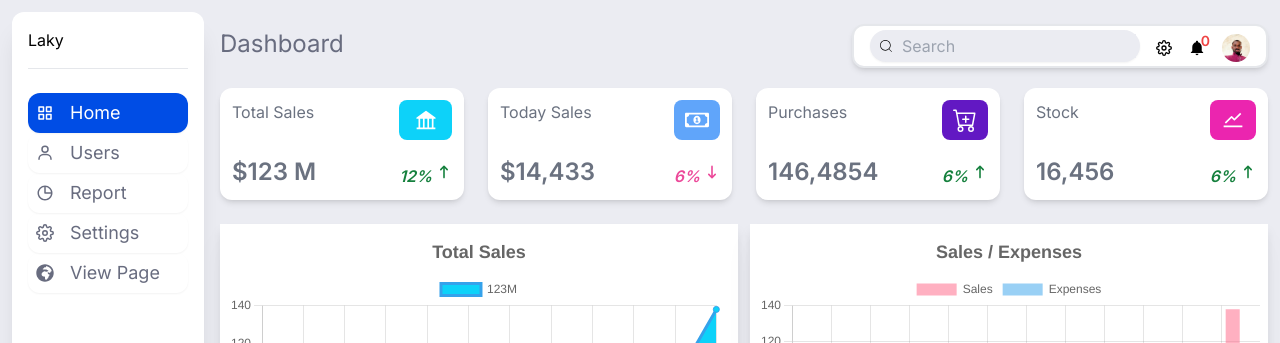
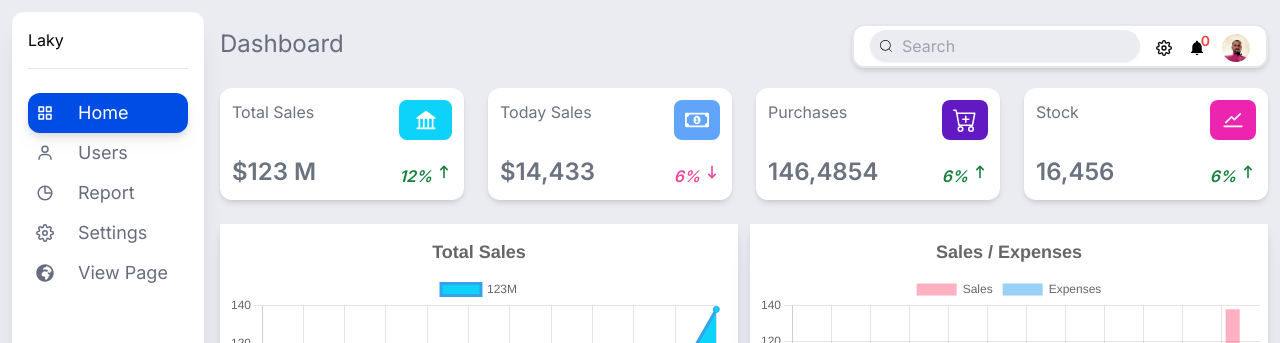
Before and after one commit to kusiLaw/next_dashboard, a Next.js app: page /dashboard in a window 1280 px wide. Shown: the top 343 px of the page. Built offline with nearby package versions, Linux system fonts and the light colour scheme; what tailwindcss-animated would draw is missing.

Commit message:
Fix nav collapse display bug

```diff
--- a/components/linkButton/linkButton.jsx
+++ b/components/linkButton/linkButton.jsx
@@ -7,16 +7,15 @@ const LinkButton = (props) => {
   const {text, children, link_path, } = props
 
   const pathname = usePathname();
-  const activeLink = pathname === link_path ? 'active [&.active]:bg-blue_contest [&.active]:text-white [&.active]:dark:bg-dark_color_hover' : ''
+  const activeLink = pathname === link_path ? 'active [&.active]:bg-blue_contest [&.active]:drop-shadow-lg [&.active]:text-white [&.active]:dark:bg-dark_color_hover' : ''
 
   return (
-   <Link href={link_path}   className={`nav flex  w-full gap-4 items-center h-10  px-2 text-lg shadow-sm rounded-xl
-      bg-inherit text-light_ash_text dark:text-white ${activeLink}
-
+   <Link href={link_path}   className={`nav flex  w-full  items-center h-10  px-2 text-lg rounded-xl
+      bg-inherit text-light_ash_text dark:text-white ${activeLink}  overflow-hidden truncate
     hover:bg-blue_contest hover:text-white hover:dark:bg-dark_color_hover hover:dark:text-white`}>
 
-        { children }
-
+       <span className='mr-6 '> { children[0] }</span>
+       <>{children.slice(1)}</>
     </Link>
   )
 }
```
